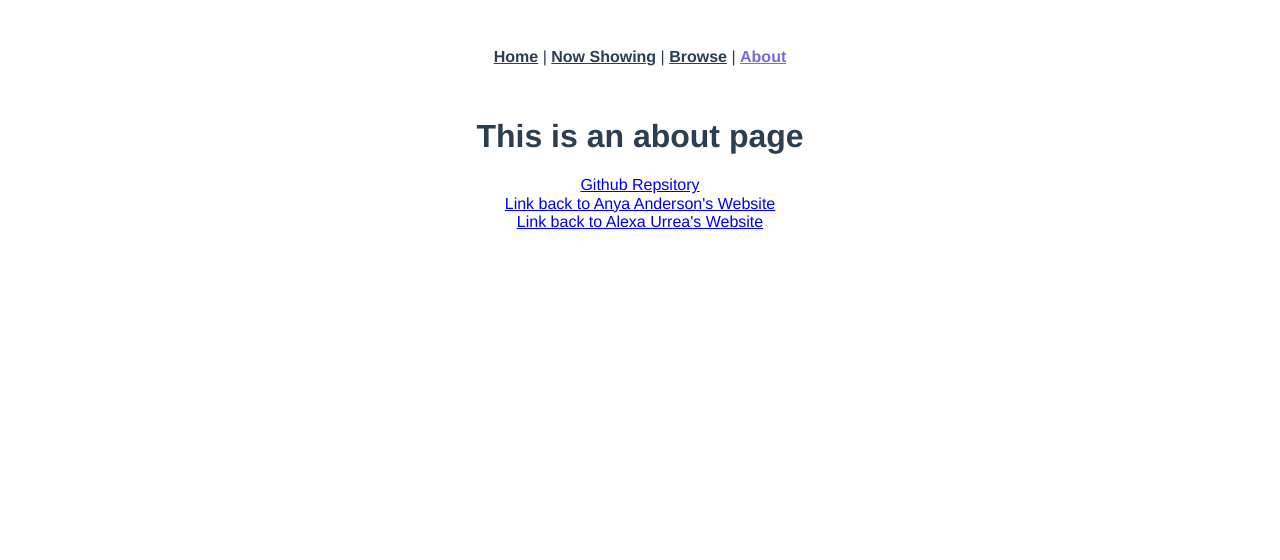
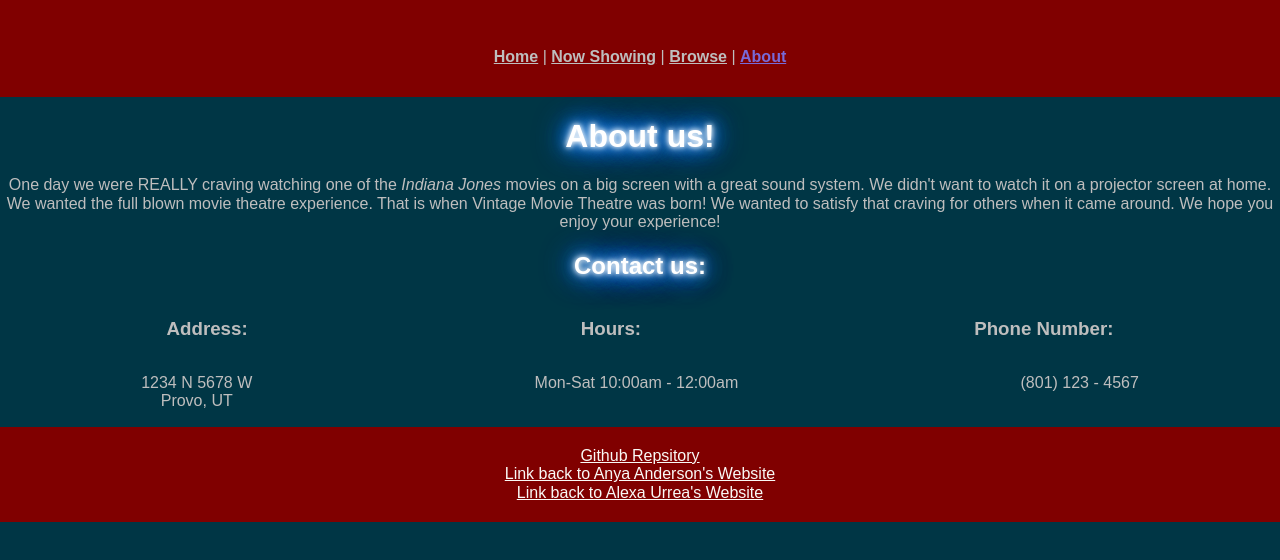
Before and after one commit to Lebam360/creativeProject-3, a Vue app in the folder creative-project3/: page /about in a window 1280 px wide. Shown: the top 560 px of the page. Built offline with nearby package versions, Linux system fonts and the light colour scheme.

Commit message:
Added CSS and added content to About and Home pages.

```diff
--- a/creative-project3/src/App.vue
+++ b/creative-project3/src/App.vue
@@ -24,30 +24,41 @@
 
 <style>
 #app {
-  font-family: Avenir, Helvetica, Arial, sans-serif;
+  font-family: Papyrus, fantasy;
   -webkit-font-smoothing: antialiased;
   -moz-osx-font-smoothing: grayscale;
   text-align: center;
-  color: #2c3e50;
-  /*background: #B8CCE0;*/
+  color: #BEBEBE;
+}
+
+body {
+  background: #003645;
 }
 
 #nav {
   padding: 30px;
+  background-color: #800000;
 }
 
 #nav a {
   font-weight: bold;
-  color: #2c3e50;
+  color: #BEBEBE;
 }
 
 #nav a.router-link-exact-active {
   color: #786AD8;
 }
 .footer {
+  padding-top: 20px;
+  padding-bottom: 20px;
   height: auto;
   width: 100%;
   text-align: center;
   color: #6b87d8;
+  background-color: #800000;
 }
+.footer a {
+  color: #FAF9F6;
+}
+
 </style>
--- a/creative-project3/src/views/About.vue
+++ b/creative-project3/src/views/About.vue
@@ -1,5 +1,31 @@
 <template>
-  <div class="about">
-    <h1>This is an about page</h1>
+  <div class="aboutPage">
+    <h1 class="title">About us!</h1>
+    <p>One day we were REALLY craving watching one of the <em>Indiana Jones</em> movies on a big screen with a great
+    sound system. We didn't want to watch it on a projector screen at home. We wanted the full blown
+    movie theatre experience. That is when Vintage Movie Theatre was born! We wanted to satisfy that
+    craving for others when it came around. We hope you enjoy your experience!</p>
+    <h2 class="title">Contact us:</h2>
+    <div class="contact">
+      <h3>Address:</h3>
+      <h3>Hours:</h3>
+      <h3>Phone Number:</h3>
+    </div>
+    <div class="details">
+      <p>1234 N 5678 W <br> Provo, UT</p>
+      <p>Mon-Sat 10:00am - 12:00am</p>
+      <p>(801) 123 - 4567</p>
+    </div>
   </div>
 </template>
+
+<style>
+.contact {
+  display: flex;
+  justify-content: space-around;
+}
+.details {
+  display: flex;
+  justify-content: space-around;
+}
+</style>
--- a/creative-project3/src/views/Browse.vue
+++ b/creative-project3/src/views/Browse.vue
@@ -13,6 +13,7 @@
   </div>
   <MovieList :movies="movies" />
   <div v-if="movies.length == 0">
+    <h1 class="title">Select a day above to browse by day.</h1>
     <img src="/images/film.png">
   </div>
 </div>
--- a/creative-project3/src/views/Home.vue
+++ b/creative-project3/src/views/Home.vue
@@ -1,8 +1,17 @@
 <template>
   <div class="home">
     <!--<img alt="Vue logo" src="../assets/logo.png"> -->
-    <h1>Vintage Movie Theatre</h1>
+    <h1 class="title">Vintage Movie Theatre</h1>
     <img src="/images/film.png">
+    <div class="intro">
+      <h2>Welcome to Vintage Movie Theatre!</h2>
+      <p>Here at Vintage Movie Theatre we never forget great classic films! Or even movies that aren't <em>that</em>
+        old, but aren't showing in current theatres anymore. We allow you to have the whole movie theatre
+        experience with many throwback movies. Click on the different tabs to browse through our many options!
+        The "Now Showing" tab will display the movies that are playing today and their show times. In the "Browse"
+        tab, you can search for movies by what day they will be showing. To learn more about us, click on the "About"
+        page!</p>
+    </div>
     <div class="movie" v-for="movie in movies" :key="movie.id">
       <div class="info">
         <h1>{{movie.title}}</h1>
@@ -19,3 +28,12 @@ export default {
   }
 }
 </script>
+
+<style>
+.title {
+color: #fff;
+text-align: center;
+text-shadow: 0 0 5px #fff, 0 0 10px #fff, 0 0 15px #0073e6, 0 0 20px #0073e6,
+  0 0 25px #0073e6, 0 0 30px #0073e6, 0 0 35px #0073e6;
+}
+</style>
--- a/creative-project3/src/views/Now-Showing.vue
+++ b/creative-project3/src/views/Now-Showing.vue
@@ -1,6 +1,6 @@
 <template>
   <div class="about">
-    <h1> Today is  {{ getDayOfWeek() }} </h1>
+    <h1 class="title"> Today is  {{ getDayOfWeek() }} </h1>
     <MovieList :movies="movies" />
   </div>
 </template>
```
Also changed, not shown: 1 other file (tests, documents, lock files or other folders).
